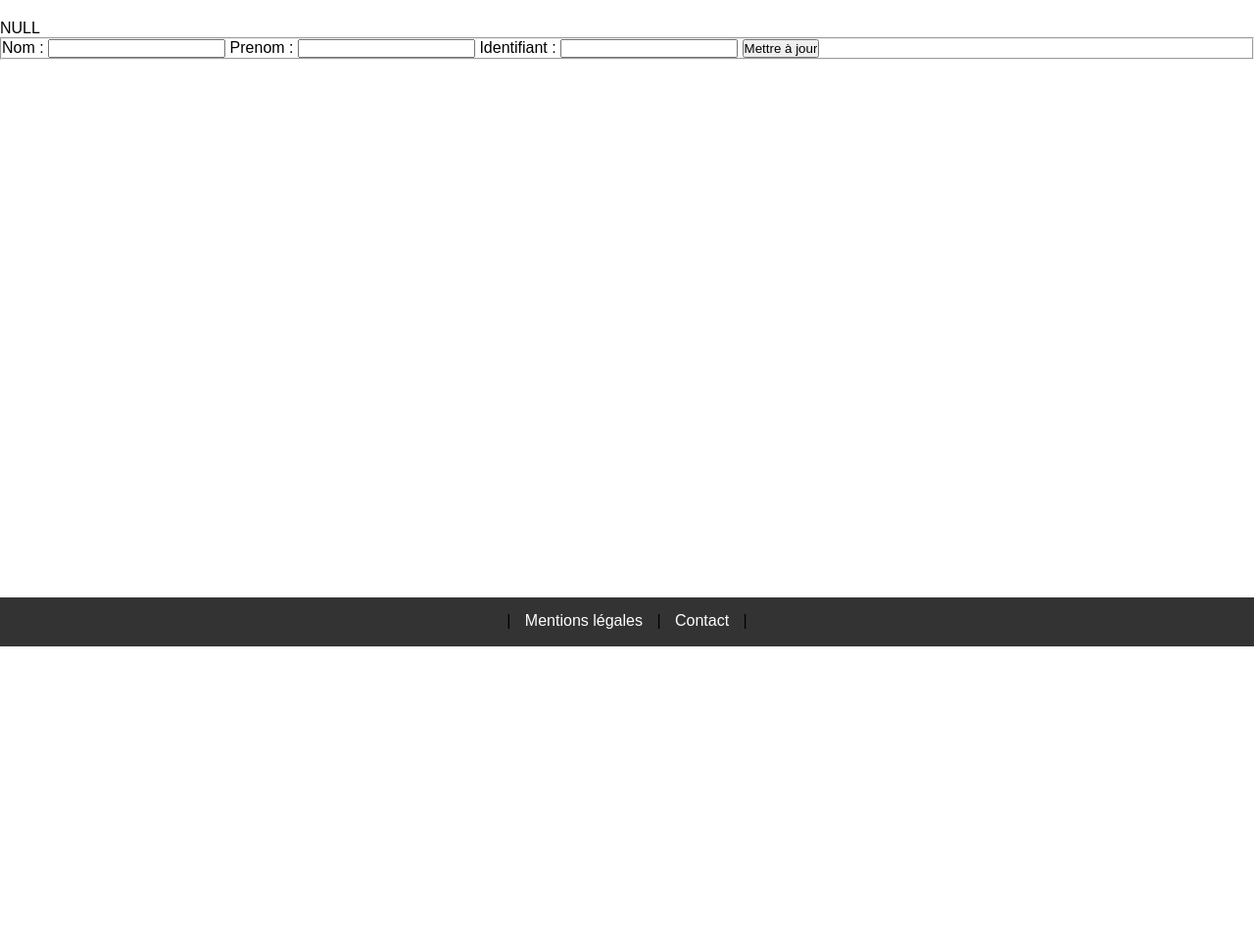
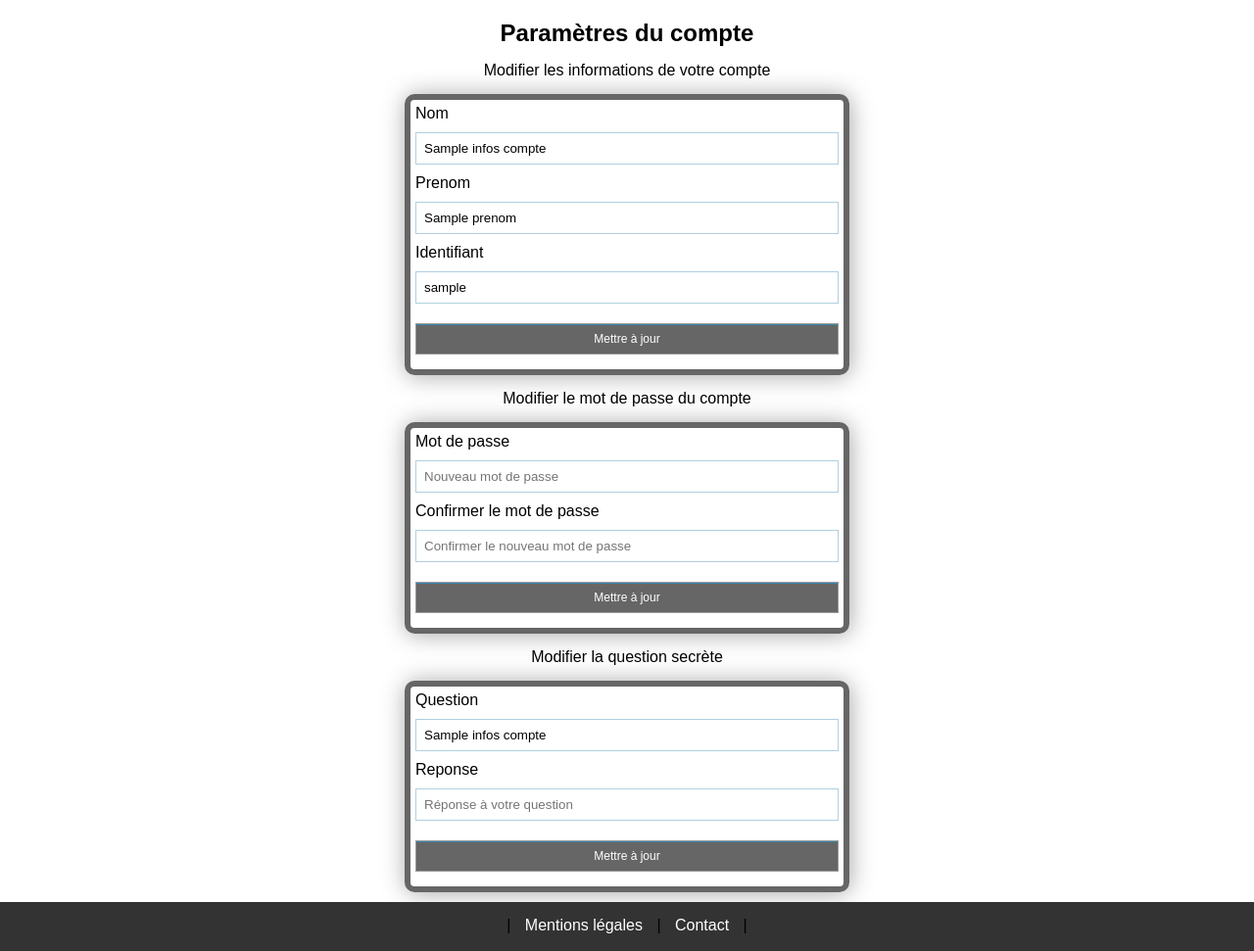
Before and after one commit to kangooroux/p3, a PHP site: the page made by view/frontend/page_param_compte.php in a window 1280 px wide. Shown: the part 200-1171 px from the top of the page at 98% size. Before the commit the page ends 860 px from the top, so only its background shows below. Run offline with PHP 8.4, Linux system fonts and the light colour scheme; the visitor is signed in with stand-in values (Sample User, id 1); the template is opened without the code that fills it: most values are stand-ins (such as "Sample title", 1, 10 or a date in 2020); data that the repository does not hold is empty.

Commit message:
Fin des ajustements des traitements avec la base de données, début de la partie paramètres du compte: partie frontend complèté

```diff
--- a/index.php
+++ b/index.php
@@ -23,7 +23,6 @@ try {
                 if (isset($_POST['commentaire'])) {
                     postCommentaire($_GET['acteurid'], $_SESSION['user_id'], htmlspecialchars($_POST['commentaire']));
                 }
-                // Reprendre ici
                 elseif (isset($_POST['like'])) {
                     postLike($_GET['acteurid'], $_SESSION['user_id']);
                 }
--- a/model/UtilisateurManager.php
+++ b/model/UtilisateurManager.php
@@ -75,11 +75,11 @@ class UtilisateurManager extends Manager
         return $verif;
     }
 
-    public function infosCompte($identifiant)
+    public function infosCompte($userId)
     {
         $db = $this->dbConnect();
-        $user = $db->prepare('SELECT nom, prenom, user_name, question FROM utilisateurs WHERE user_name = :user_name');
-        $user->execute(array('user_name' => $identifiant));
+        $user = $db->prepare('SELECT nom, prenom, user_name, question FROM utilisateurs WHERE user_id = :user_id');
+        $user->execute(array('user_id' => $userId));
         $verif = $user->fetch();
         return $verif;
     }
--- a/public/css/style.css
+++ b/public/css/style.css
@@ -342,7 +342,7 @@ p.champ_alerte {
   margin-left: 15%;
 }
 
-.conteneur_commentaires form {
+.conteneur_infos-bouton_commentaires .boutton_like, .conteneur_infos-bouton_commentaires .boutton_dislike {
   display: inline-block;
   margin: auto;
   width: 33%;
@@ -466,6 +466,62 @@ p.champ_alerte {
   color: #333333;
 }
 
+.form_identite {
+  margin-bottom: 50px;
+}
+
+.form_identite fieldset {
+  display: grid;
+  grid-template-columns: 1fr;
+  width: 90%;
+  margin: auto;
+	padding: 5px;
+	box-shadow: 1px 1px 25px rgba(0, 0, 0, 0.35);
+	border-radius: 10px;
+	border: 6px solid #666666;
+}
+
+.form_identite input {
+  box-sizing: border-box;
+	padding: 8px;
+	border: 1px solid #B0CFE0;
+	-webkit-transition: all 0.30s ease-in-out;
+	-moz-transition: all 0.30s ease-in-out;
+	-ms-transition: all 0.30s ease-in-out;
+	-o-transition: all 0.30s ease-in-out;
+  margin-top: 10px;
+  margin-bottom: 10px;
+}
+
+.form_identite input:focus{
+	box-shadow: 0 0 5px #B0CFE0;
+	border:1px solid #B0CFE0;
+}
+
+.form_identite input[type="submit"] {
+	box-shadow: inset 0px 1px 0px 0px #3985B1;
+	background-color: #666666;
+	border: 1px solid #999999;
+	display: inline-block;
+	cursor: pointer;
+	color: white;
+	padding: 8px 18px;
+	text-decoration: none;
+	font: 12px Arial, Helvetica, sans-serif;
+}
+
+.param_compte h1 {
+  margin: 0;
+  text-align: center;
+  font-size: 24px;
+}
+
+.param_compte p {
+  text-align: center;
+  margin-bottom: 15px;
+  margin-top: 15px;
+}
+
 /* Tablettes Portrait */
 @media (min-width: 600px) {
   .page_connexion input {
@@ -583,7 +639,7 @@ p.champ_alerte {
     text-align: center;
   }
 
-  .conteneur_commentaires form {
+  .conteneur_infos-bouton_commentaires .boutton_like, .conteneur_infos-bouton_commentaires .boutton_dislike {
     display: inline-block;
     margin: 0;
     top: 5px;
@@ -645,6 +701,16 @@ p.champ_alerte {
   .like_confirm {
     font-size: 42px;
   }
+
+  .form_identite {
+    max-width: 480px;
+    margin: auto;
+    margin-bottom: 10px;
+  }
+
+  .param_compte h1 {
+    margin: 0;
+  }
 }
 
 /* Tablettes landscape et petits écrans de bureau */
@@ -657,12 +723,18 @@ p.champ_alerte {
     margin-left: 40px;
   }
 
+  .param_compte h1 {
+    margin: 0;
+  }
 }
 
 /* moyens écrans de bureau */
 @media (min-width: 1200px) {
   .page_connexion input {
     width:98%;
+  }
+  .param_compte h1 {
+    margin: 0;
   }
 }
 
@@ -671,4 +743,7 @@ p.champ_alerte {
   .page_connexion input {
     width:98.5%;
   }
+  .param_compte h1 {
+    margin: 0;
+  }
 }
--- a/view/frontend/page_param_compte.php
+++ b/view/frontend/page_param_compte.php
@@ -1,15 +1,34 @@
 <?php $title = 'Paramètres du compte'; ?>
 
 <?php ob_start(); ?>
-    <?php var_dump($infosCompte); ?>
-    <form class="form_identite" action="?page=paramcompte" method="post">
-        <fieldset>
-            <label for="nom">Nom : </label><input type="text" name="nom" value="">
-            <label for="prenom">Prenom : </label><input type="text" name="prenom" value="">
-            <label for="user_name">Identifiant : </label><input type="text" name="user_name" value="">
-            <input type="submit" name="maj" value="Mettre à jour">
-        </fieldset>
-    </form>
+    <div class="param_compte">
+        <h1>Paramètres du compte</h1>
+        <p>Modifier les informations de votre compte</p>
+        <form class="form_identite" action="?page=paramcompte" method="post">
+            <fieldset>
+                <label for="nom">Nom</label><input type="text" name="nom" value="<?php echo $infosCompte['nom']; ?>">
+                <label for="prenom">Prenom</label><input type="text" name="prenom" value="<?php echo $infosCompte['prenom']; ?>">
+                <label for="user_name">Identifiant</label><input type="text" name="user_name" value="<?php echo $infosCompte['user_name']; ?>">
+                <input type="submit" name="maj" value="Mettre à jour">
+            </fieldset>
+        </form>
+        <p>Modifier le mot de passe du compte</p>
+        <form class="form_identite" action="?page=paramcompte" method="post">
+            <fieldset>
+                <label for="mdp">Mot de passe</label><input type="password" name="mdp" value="" placeholder="Nouveau mot de passe">
+                <label for="confirm_mdp">Confirmer le mot de passe</label><input type="password" name="confirm_mdp" value="" placeholder="Confirmer le nouveau mot de passe">
+                <input type="submit" name="maj" value="Mettre à jour">
+            </fieldset>
+        </form>
+        <p>Modifier la question secrète</p>
+        <form class="form_identite" action="?page=paramcompte" method="post">
+            <fieldset>
+                <label for="question">Question</label><input type="text" name="question" value="<?php echo $infosCompte['question']; ?>" >
+                <label for="reponse">Reponse</label><input type="text" name="reponse" value="" placeholder="Réponse à votre question">
+                <input type="submit" name="maj" value="Mettre à jour">
+            </fieldset>
+        </form>
+    </div>
 <?php $content = ob_get_clean(); ?>
 
 <?php require('view/frontend/connecte_template.php'); ?>
```
Also changed, not shown: controller/controller.php (+19 -13 lines), model/CommentaireManager.php (+13 -5 lines), model/LikeManager.php (+21 -7 lines), view/frontend/page_acteur.php (+35 -5 lines).
